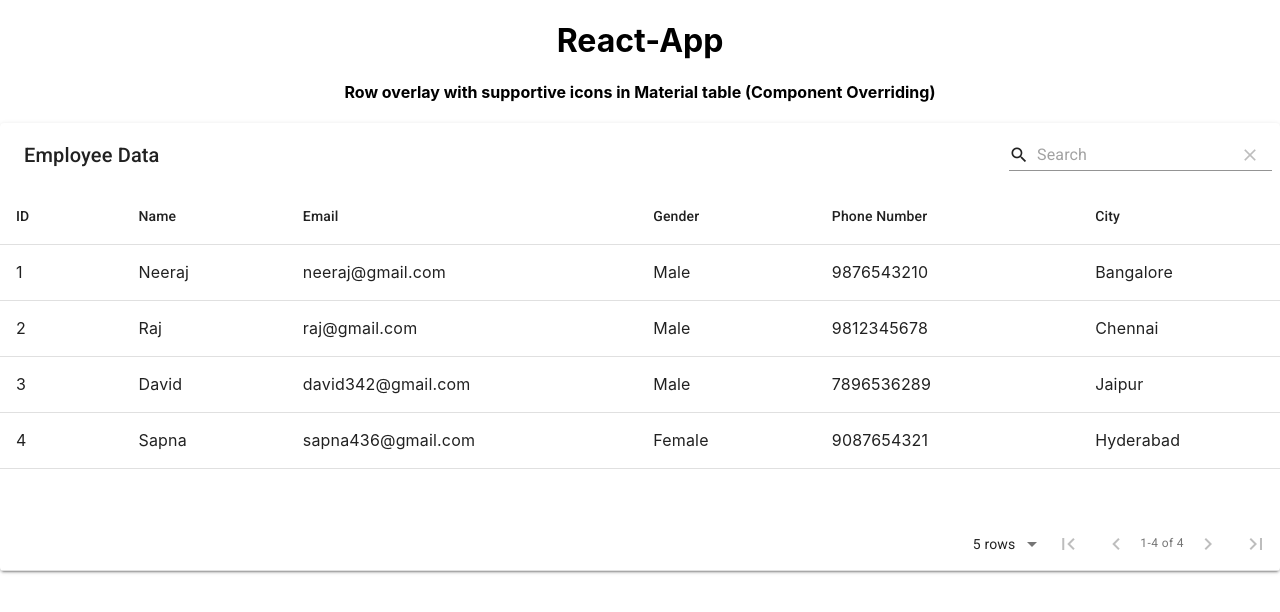
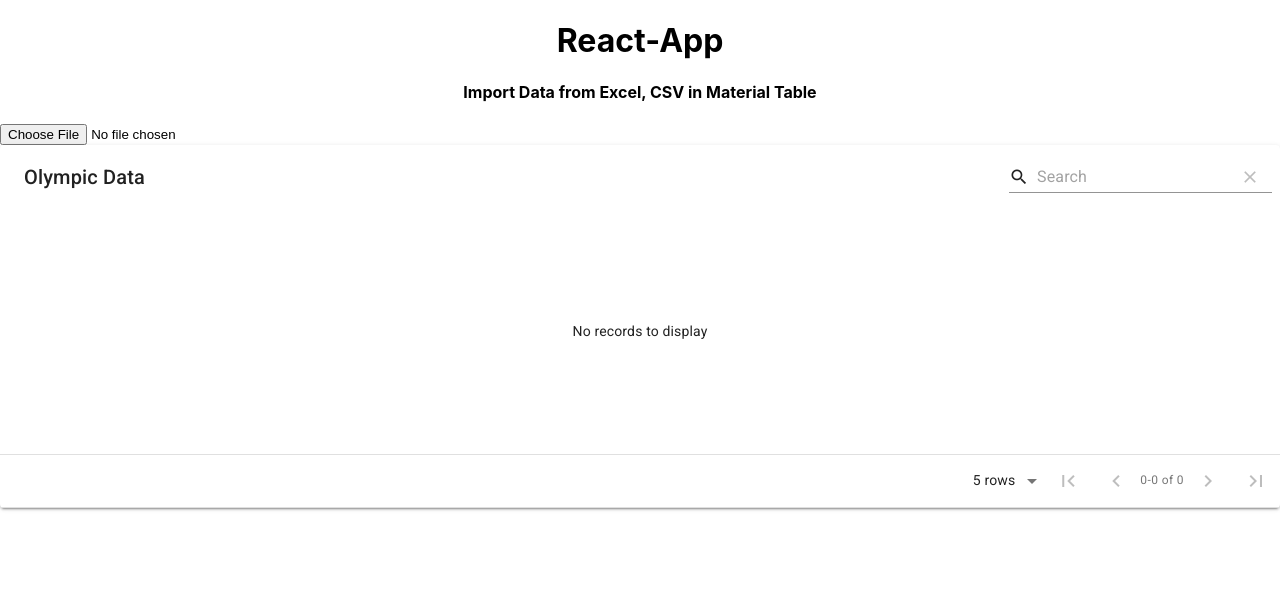
Before and after one commit to vikas62081/material-table-YT, a React (Create React App) app: page / in a window 1280 px wide. Shown: the top 612 px of the page. Built offline with nearby package versions, Linux system fonts and the light colour scheme.

Commit message:
pushing import excel or csv data

```diff
--- a/package.json
+++ b/package.json
@@ -15,7 +15,8 @@
     "material-table": "^1.69.2",
     "react": "^16.13.1",
     "react-dom": "^16.13.1",
-    "react-scripts": "3.4.1"
+    "react-scripts": "3.4.1",
+    "xlsx": "^0.16.9"
   },
   "scripts": {
     "start": "react-scripts start",
--- a/src/App.js
+++ b/src/App.js
@@ -1,41 +1,77 @@
 import React, { useState } from 'react';
 import './App.css';
 import MaterialTable from 'material-table'
-import CustomRow from './components/customRow';
+import XLSX from 'xlsx'
 
-const empList = [
-  { id: 1, name: "Neeraj", email: 'neeraj@gmail.com', gender: "Male", phone: 9876543210, city: "Bangalore" },
-  { id: 2, name: "Raj", email: 'raj@gmail.com', gender: "Male", phone: 9812345678, city: "Chennai" },
-  { id: 3, name: "David", email: 'david342@gmail.com', gender: "Male", phone: 7896536289, city: "Jaipur" },
-  { id: 4, name: "Sapna", email: 'sapna436@gmail.com', gender: "Female", phone: 9087654321, city: "Hyderabad" },
-]
+const EXTENSIONS=['xlsx','xls','csv']
+function App() {
+  const [colDefs, setColDefs] = useState()
+  const [data, setData] = useState()
 
-function App() {
+  const getExention=(file)=>{
+const parts=file.name.split('.')
+const extension=parts[parts.length-1]
+return EXTENSIONS.includes(extension)
+  }
+const convertToJson=(headers,data)=>{
+  const rows=[]
+  data.forEach(row => {
+let rowData={}
+    row.forEach((element,index)=>{
+rowData[headers[index]]=element
+    })
+   rows.push(rowData)
 
-  const [data, setData] = useState(empList)
-  const columns = [
-    { title: "ID", field: "id", editable: false },
-    { title: "Name", field: "name" },
-    { title: "Email", field: "email" },
-    { title: "Gender", field: 'gender' },
-    { title: "Phone Number", field: 'phone', },
-    { title: "City", field: "city", }
-  ]
+  });
+  return rows
+}
 
-  const handleDelete=(index)=>{
-    alert(index)
+  const importExcel=(e)=>{
+    const file=e.target.files[0]
+
+   const reader=new FileReader()
+   reader.onload=(event)=>{
+     //parse data
+
+     const bstr=event.target.result
+     const workBook=XLSX.read(bstr,{type:"binary"})
+
+     //get first sheet
+     const workSheetName=workBook.SheetNames[0]
+     const workSheet=workBook.Sheets[workSheetName]
+    //convert to array
+     const fileData=XLSX.utils.sheet_to_json(workSheet,{header:1})
+// console.log(fileData)
+const headers=fileData[0]
+const heads=headers.map(head=>({title:head,field:head}))
+setColDefs(heads)
+
+//removing header
+fileData.splice(0,1)
+
+
+setData(convertToJson(headers,fileData))
+   }
+
+  if(file){
+    if(getExention(file)){
+      reader.readAsBinaryString(file)
+      }
+      else{
+        alert("Invalid file input, Select Excel, CSV file")
+      }
+  }else{
+    setData([])
+    setColDefs([])
   }
+  }
+
   return (
     <div className="App">
       <h1 align="center">React-App</h1>
-      <h4 align='center'>Row overlay with supportive icons in Material table (Component Overriding)</h4>
-      <MaterialTable
-        title="Employee Data"
-        data={data}
-        columns={columns}
-        components={{
-          Row: props => <CustomRow {...props} handleDelete={handleDelete}/>
-        }} />
+      <h4 align='center'>Import Data from Excel, CSV in Material Table</h4>
+      <input type="file" onChange={importExcel}/>
+      <MaterialTable title="Olympic Data" data={data} columns={colDefs} />
     </div>
   );
 }
--- a/src/components/customRow/index.js
+++ /dev/null
@@ -1,31 +0,0 @@
-import React, { useState } from 'react'
-import { Grid, IconButton } from '@material-ui/core'
-import { MTableBodyRow } from 'material-table'
-import GetAppIcon from '@material-ui/icons/GetApp';
-import DeleteIcon from '@material-ui/icons/Delete';
-
-const CustomRow = (props) => {
- const [show,setShow]=useState(false)
-    const overlayStyle = { width: "100%", position: "absolute" }
-
-    return <Grid style={{ display: "contents" }}
-    onMouseOver={()=>setShow(true)}
-    onMouseLeave={()=>setShow(false)}
-    >
-        {show&&<Grid align="right" style={overlayStyle}>
-
-            <Grid sm={2} align="center" style={{ background: "#ffffff" }}>
-                <IconButton title="Download" onClick={()=>alert(props.data.name)}>
-                    <GetAppIcon />
-                </IconButton>
-                <IconButton title="Delete" onClick={()=>props.handleDelete(props.index)}>
-                    <DeleteIcon />
-                </IconButton>
-            </Grid>
-        </Grid>}
-        <MTableBodyRow {...props} />
-    </Grid>
-
-}
-
-export default CustomRow
```
Also changed, not shown: 1 other file (tests, documents, lock files or other folders).
